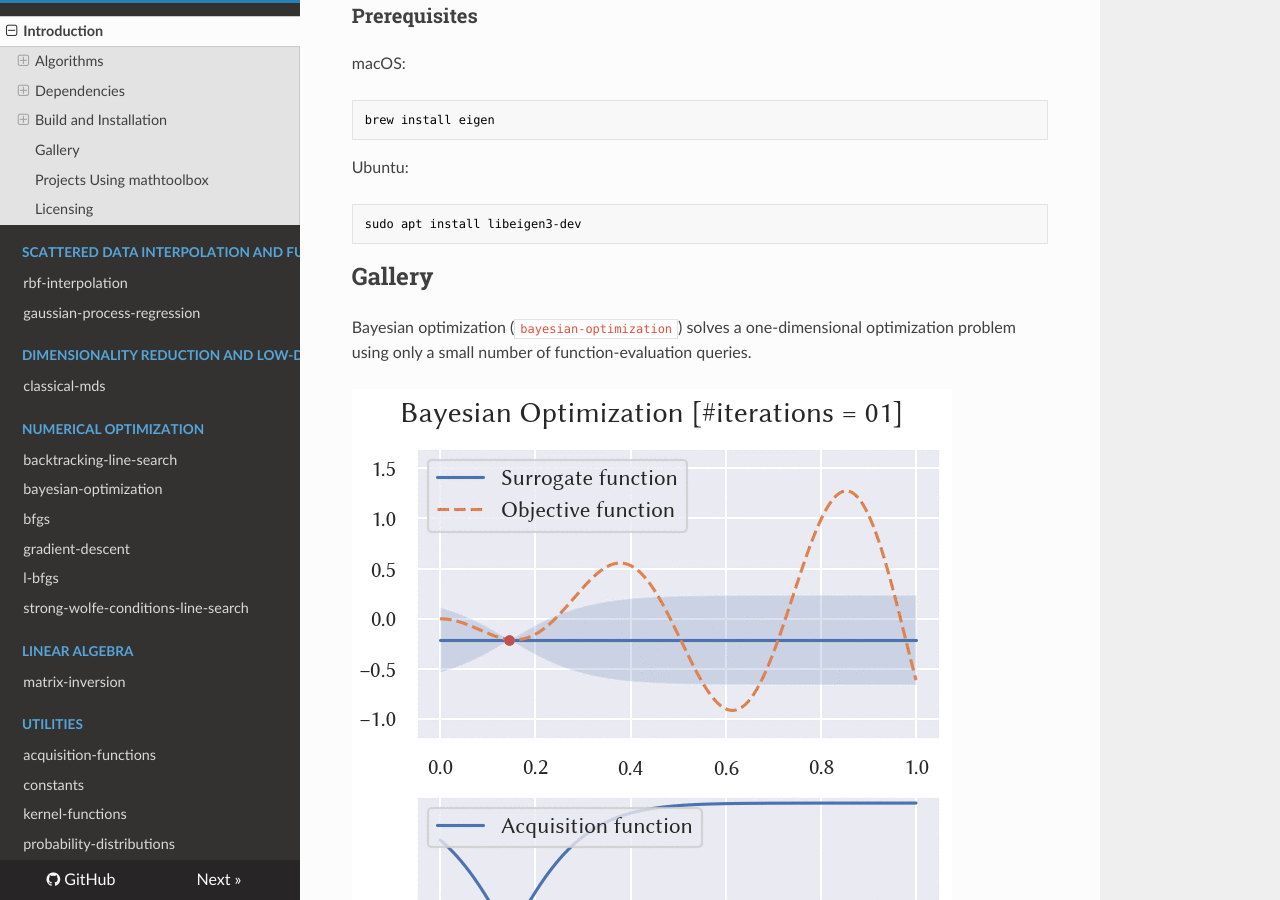
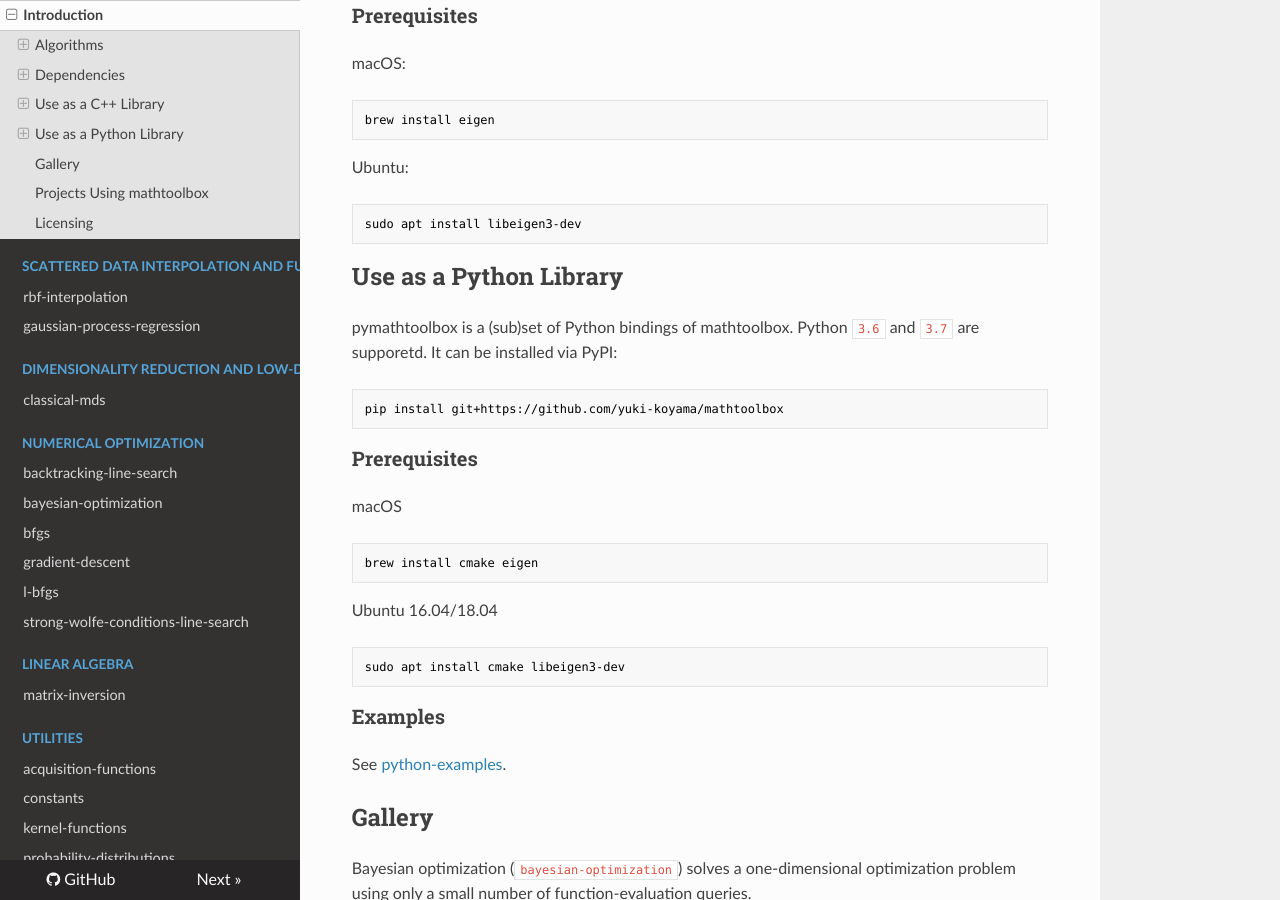
Before and after one commit to yuki-koyama/mathtoolbox, an MkDocs documentation site: the page built from docs/index.md, in a window 1280 px wide and 900 px high, scrolled down 2272 px. Built offline with MkDocs 1.6.1, drawn with Linux system fonts in a browser that asks for light colours; nearby versions of some CDN libraries; some of the changed text lies outside the part shown.

````diff
--- a/docs/index.md
+++ b/docs/index.md
@@ -45,7 +45,7 @@ Mathematical tools (interpolation, dimensionality reduction, optimization, etc.)
 
 ### Main Library
 
-- Eigen <http://eigen.tuxfamily.org/> (`brew install eigen`)
+- Eigen <http://eigen.tuxfamily.org/> (`brew install eigen` / `sudo apt install libeigen3-dev`)
 
 ### Python Bindings
 
@@ -55,7 +55,7 @@ Mathematical tools (interpolation, dimensionality reduction, optimization, etc.)
 
 - optimization-test-function <https://github.com/yuki-koyama/optimization-test-functions> (included as gitsubmodule)
 
-## Build and Installation
+## Use as a C++ Library
 
 mathtoolbox uses CMake <https://cmake.org/> for building source codes. This library can be built, for example, by
 ```
@@ -95,6 +95,29 @@ Ubuntu:
 sudo apt install libeigen3-dev
 ```
 
+## Use as a Python Library
+
+pymathtoolbox is a (sub)set of Python bindings of mathtoolbox. Python `3.6` and `3.7` are supporetd. It can be installed via PyPI:
+```
+pip install git+https://github.com/yuki-koyama/mathtoolbox
+```
+
+### Prerequisites
+
+macOS
+```
+brew install cmake eigen
+```
+
+Ubuntu 16.04/18.04
+```
+sudo apt install cmake libeigen3-dev
+```
+
+### Examples
+
+See [python-examples](https://github.com/yuki-koyama/mathtoolbox/python-examples).
+
 ## Gallery
 
 Bayesian optimization (`bayesian-optimization`) solves a one-dimensional optimization problem using only a small number of function-evaluation queries.
````
Also changed, not shown: README.md (+25 -2 lines).
